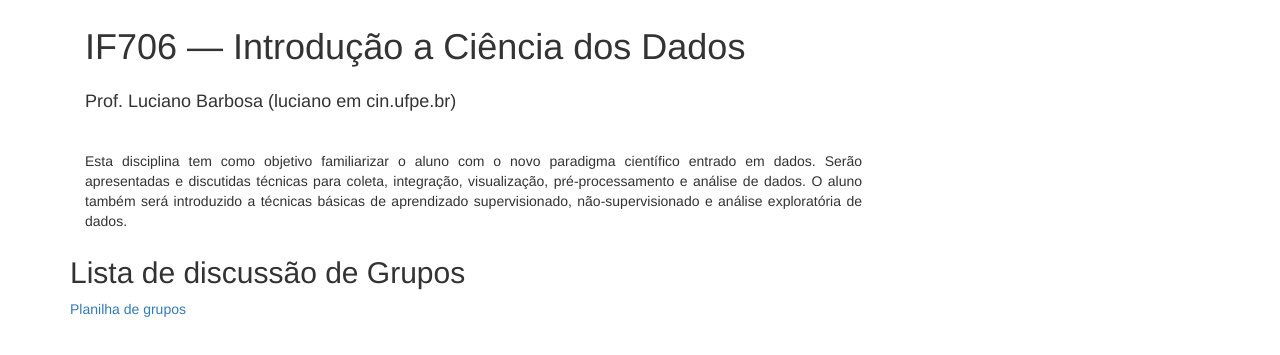
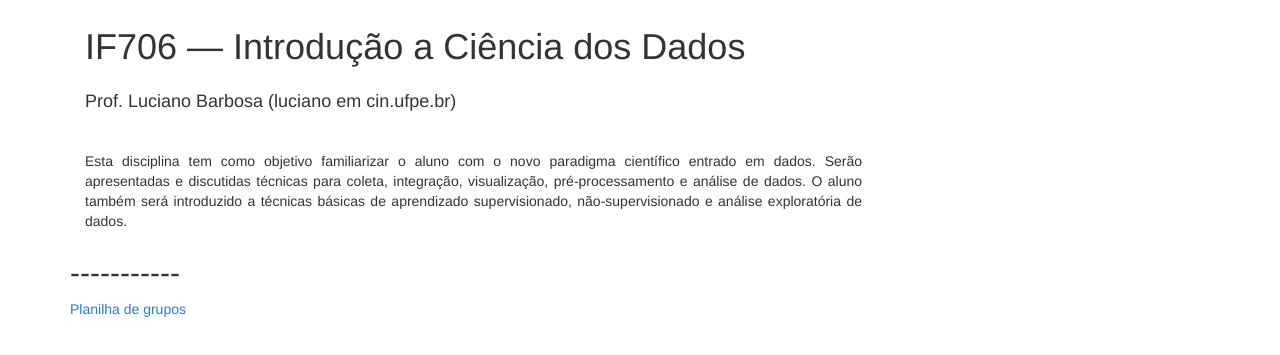
Before and after one commit to ProfLuciano/cd, a plain HTML site: page index.html in a window 1280 px wide. Shown: the part 93-448 px from the top of the page. Drawn offline with Linux system fonts and the light colour scheme.

Commit message:
updating pages

```diff
--- a/index.html
+++ b/index.html
@@ -84,7 +84,7 @@
 		</p>
             </div>
             <div>
-               <H2> Lista de discuss&atilde;o de Grupos </H2>
+               <H2> ----------- </H2>
                <a href="https://docs.google.com/spreadsheets/d/11mlVt8rUV6F64EXPW-zZ-Rr1k1187E36_MMxbQr4wFM/edit?usp=sharing">Planilha de grupos</a>
             </div>
         </div>
```
